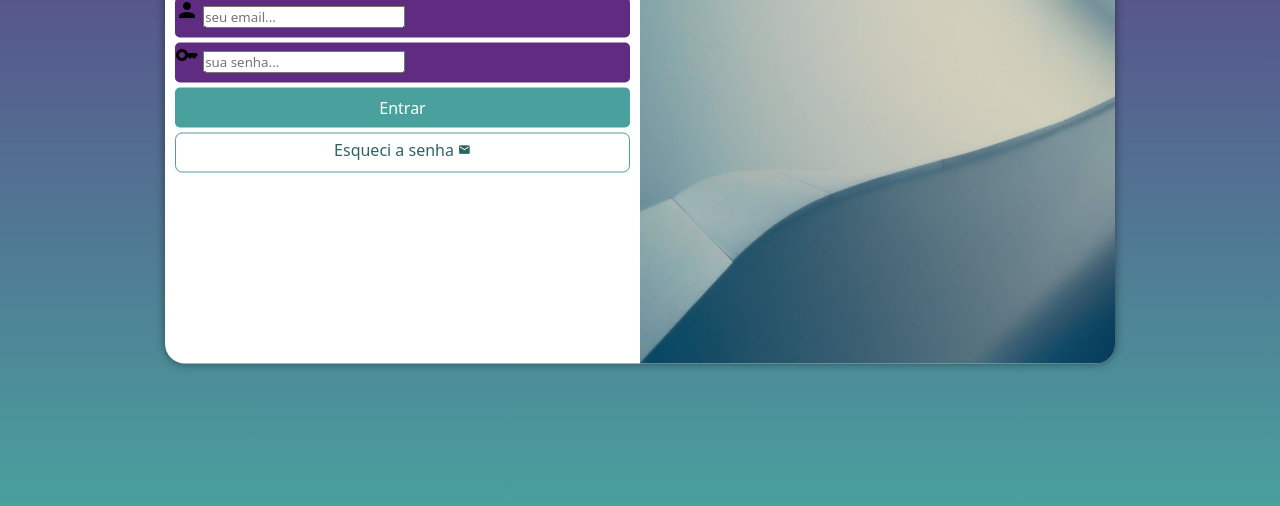
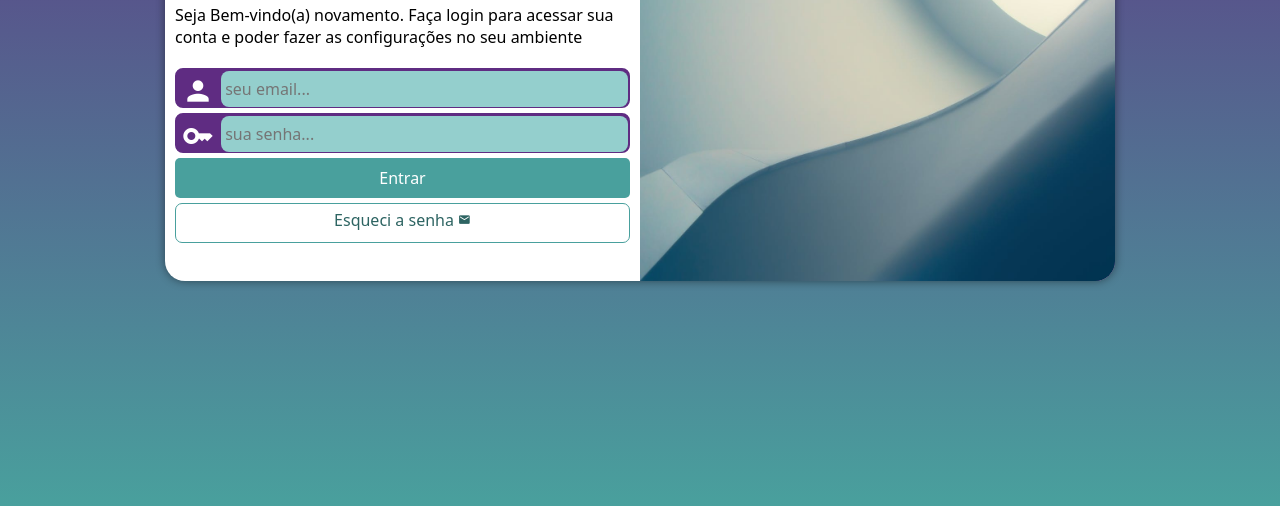
Before and after one commit to luisfmessias/projeto-login, a plain HTML site: page index.html in a window 1280 px wide. Shown: the part 294-800 px from the top of the page. Drawn offline with Linux system fonts and the light colour scheme.

Commit message:
fim projeto

```diff
--- a/estilos/midia-query.css
+++ b/estilos/midia-query.css
@@ -1,6 +1,8 @@
 @charset "UTF-8";
 
 @media screen and (min-width: 768px) and (max-width: 992px) {
+
+    /*TABLET*/
 
     body{
         background-image: linear-gradient(to top, #49a09d, #5f2c82);
@@ -8,7 +10,7 @@
 
     section#login{
         width: 80vw;
-
+        height: 280px;
     }
 
     section#login>div#imagem{
@@ -23,6 +25,8 @@
     }
 }
 
+    /*DESKTOP*/
+
 @media screen  and (min-width:992px) {
 
     body{
@@ -31,6 +35,7 @@
 
     section#login{
         width: 950px;
+        height: 350px;
     }
 
     section#login>div#imagem{
@@ -49,7 +54,8 @@
     }
 
     #formulario p{
-        font-size: 1.2em;
+        font-size: 1em;
+        margin: 20px 0px;
     }
 
 
--- a/estilos/style.css
+++ b/estilos/style.css
@@ -29,15 +29,16 @@ section#login{
     position: absolute;
     top: 50%;
     left: 50%;
-    transform: translate(-50%,-50%);
     overflow: hidden;
     background-color: white;
     width: 250.9px;
     height: 515px;
     border-radius: 20px;
     box-shadow: 0px 0px 10px rgba(0, 0, 0, 0.452);
+    transform: translate(-50%,-50%);
     transition: width .3s, height .3s;
     transition-timing-function: ease;
+
 }
 
 #login>#imagem{
@@ -66,14 +67,37 @@ form> div.campo{
 
     display: block;
     background-color: #5f2c82;
+    border: 2px solid #5f2c82;
     width: 100%;
     height: 40px;
-    border-radius: 5px;
+    border-radius: 8px;
     margin: 5px 0px;
 }
 
 form label{
     display: none;
+}
+
+div.campo>i{
+    color: white;
+    font-size: 2em;
+    width: 40px;
+    padding: 5px;
+}
+
+div.campo>input{
+    background-color: #94cfcd;
+    font-size: 1em;
+    width: calc(100% - 44.5px);
+    height: 100%;
+    border: 0px;
+    border-radius: 8px;
+    padding: 4px;
+    transform: translateY(-12px);
+}
+
+div.campo>input:focus-within{
+    background-color: white;
 }
 
 form> input[type=submit]{
```
